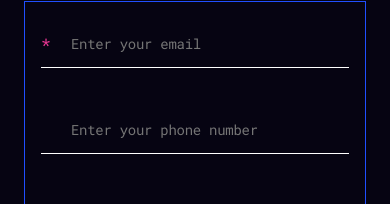
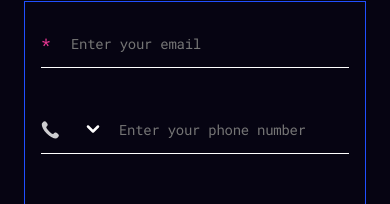
Before and after one commit to webdevbiv/dexola-landing, a React (Vite) app: page / in a window 390 px wide. Shown: the part 3725-3929 px from the top of the page. Built offline with nearby package versions, Linux system fonts and the light colour scheme.

Commit message:
ADD | joinus mobile

```diff
--- /dev/null
+++ b/src/sections/JoinUs/JoinUS.scss
@@ -0,0 +1,73 @@
+@import "../../styles/_variables.scss";
+@import "../../styles/_mixins.scss";
+
+.PhoneInput {
+  width: 100%;
+  background-color: transparent;
+  border: none;
+  border-bottom: 1px solid $white;
+}
+
+.PhoneInputInput {
+  background-color: transparent;
+  border: none;
+  @include text-body-mobile($light-gray);
+  padding: 8px 0 14px 0px;
+  &:focus {
+    outline: none;
+    color: $white;
+  }
+
+  @media screen and (min-width: $screen-tablet) {
+    @include text-body-tablet($light-gray);
+  }
+
+  @media screen and (min-width: $screen-web) {
+    @include text-body-web($light-gray);
+
+    padding-bottom: 8px;
+    padding-top: 8px;
+  }
+}
+
+.PhoneInputCountry {
+  background-color: transparent;
+  width: 78px;
+  margin-right: 0;
+  margin-bottom: 7px;
+}
+
+.PhoneInputCountryIcon {
+  width: 30px;
+  height: 19px;
+}
+
+.PhoneInputCountryIcon--border {
+  border: none;
+  border-radius: 5px;
+  box-shadow: none;
+}
+//image flag
+.PhoneInputCountryIconImg {
+  border-radius: 5px;
+}
+
+// icons
+.PhoneInputInternationalIconGlobe {
+  display: none;
+}
+
+//arrow down
+.PhoneInputCountrySelectArrow {
+  opacity: 1;
+  transform: none;
+  border: none;
+  background-color: transparent;
+  background-image: url("../../assets/images/icons/arrow-down.svg");
+  background-repeat: no-repeat;
+  background-size: 100% 100%;
+  z-index: -1;
+  margin-left: 15px;
+  height: 14px;
+  width: 14px;
+}
--- a/src/sections/JoinUs/JoinUs.jsx
+++ b/src/sections/JoinUs/JoinUs.jsx
@@ -1,13 +1,15 @@
+import PhoneInput from "react-phone-number-input";
 import { Formik, Form, Field, ErrorMessage } from "formik";
 import * as Yup from "yup";
 
 import { Section } from "../../components/Section/Section";
 import { Title } from "../../components/Title/Title";
-
 import arrowSvg from "../../assets/images/icons/arrow-right.svg";
 import lineSvg from "../../assets/images/icons/button-line.svg";
 
+import "react-phone-number-input/style.css";
 import s from "./JoinUs.module.scss";
+import "./JoinUS.scss";
 
 const SignupSchema = Yup.object().shape({
   email: Yup.string().email("Invalid email").required("Required"),
@@ -58,7 +60,7 @@ export const JoinUs = () => {
               console.log(values);
             }}
           >
-            {({ errors, touched }) => (
+            {({ errors, touched, setFieldValue, values }) => (
               <Form className={s.form}>
                 <div className={`${s.inputWrapper} ${s.requiredField}`}>
                   <Field
@@ -74,11 +76,11 @@ export const JoinUs = () => {
                   />
                 </div>
                 <div className={s.inputWrapper}>
-                  <Field
-                    name='phoneNumber'
-                    type='text'
+                  <PhoneInput
+                    international
+                    value={values.phoneNumber}
+                    onChange={(value) => setFieldValue("phoneNumber", value)}
                     placeholder='Enter your phone number'
-                    className={s.input}
                   />
                   <ErrorMessage
                     name='phoneNumber'
--- a/src/sections/JoinUs/JoinUs.module.scss
+++ b/src/sections/JoinUs/JoinUs.module.scss
@@ -127,6 +127,11 @@
   @include text-body-mobile($light-gray);
   padding: 8px 0 14px 30px;
 
+  &:focus {
+    outline: none;
+    color: $white;
+  }
+
   @media screen and (min-width: $screen-tablet) {
     @include text-body-tablet($light-gray);
   }
@@ -137,11 +142,6 @@
     padding-bottom: 8px;
     padding-top: 8px;
     padding-left: 30px;
-  }
-
-  &:focus {
-    outline: none;
-    color: $white;
   }
 }
 
```
Also changed, not shown: src/assets/images/icons/arrow-down.svg (added).
